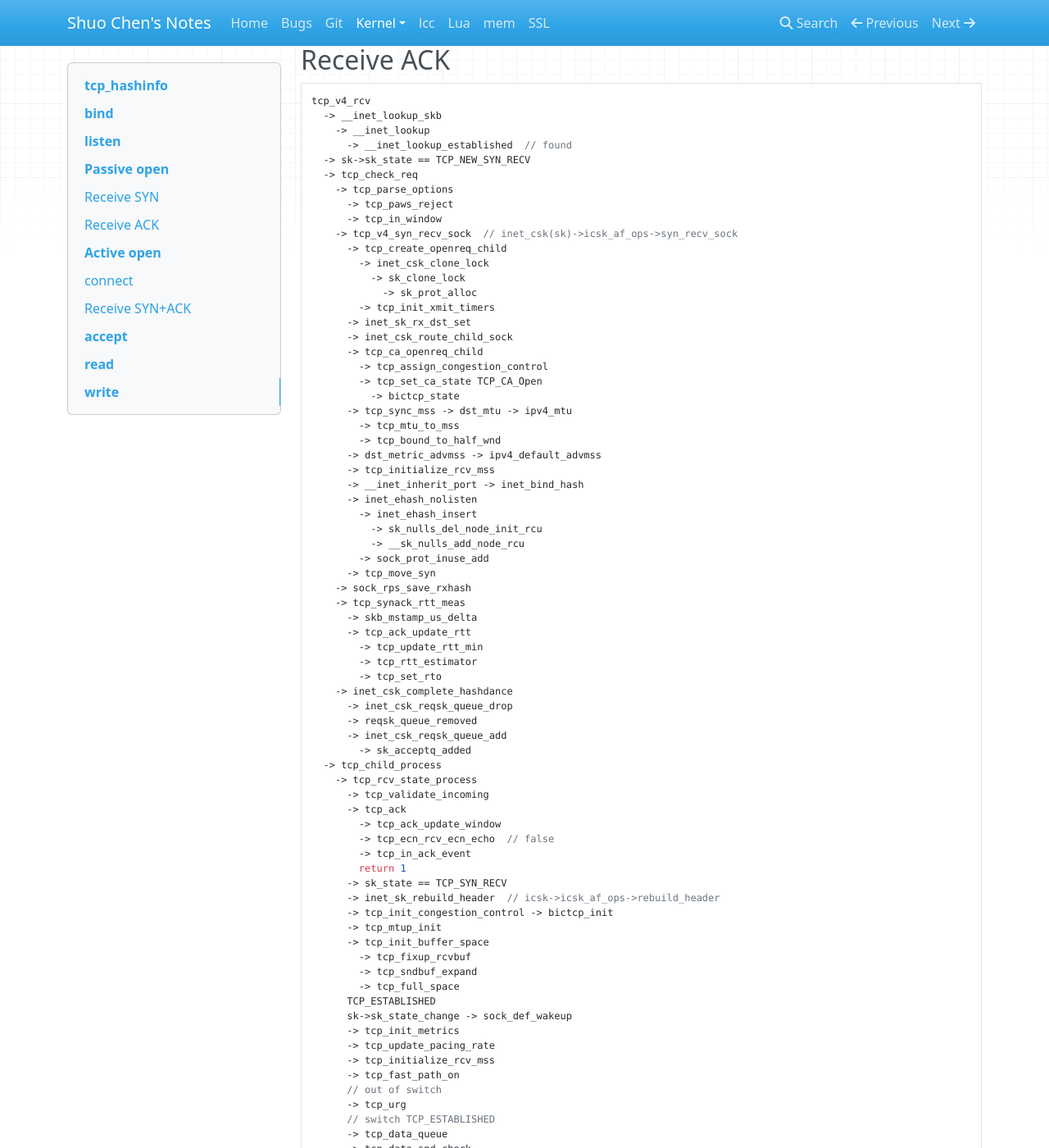
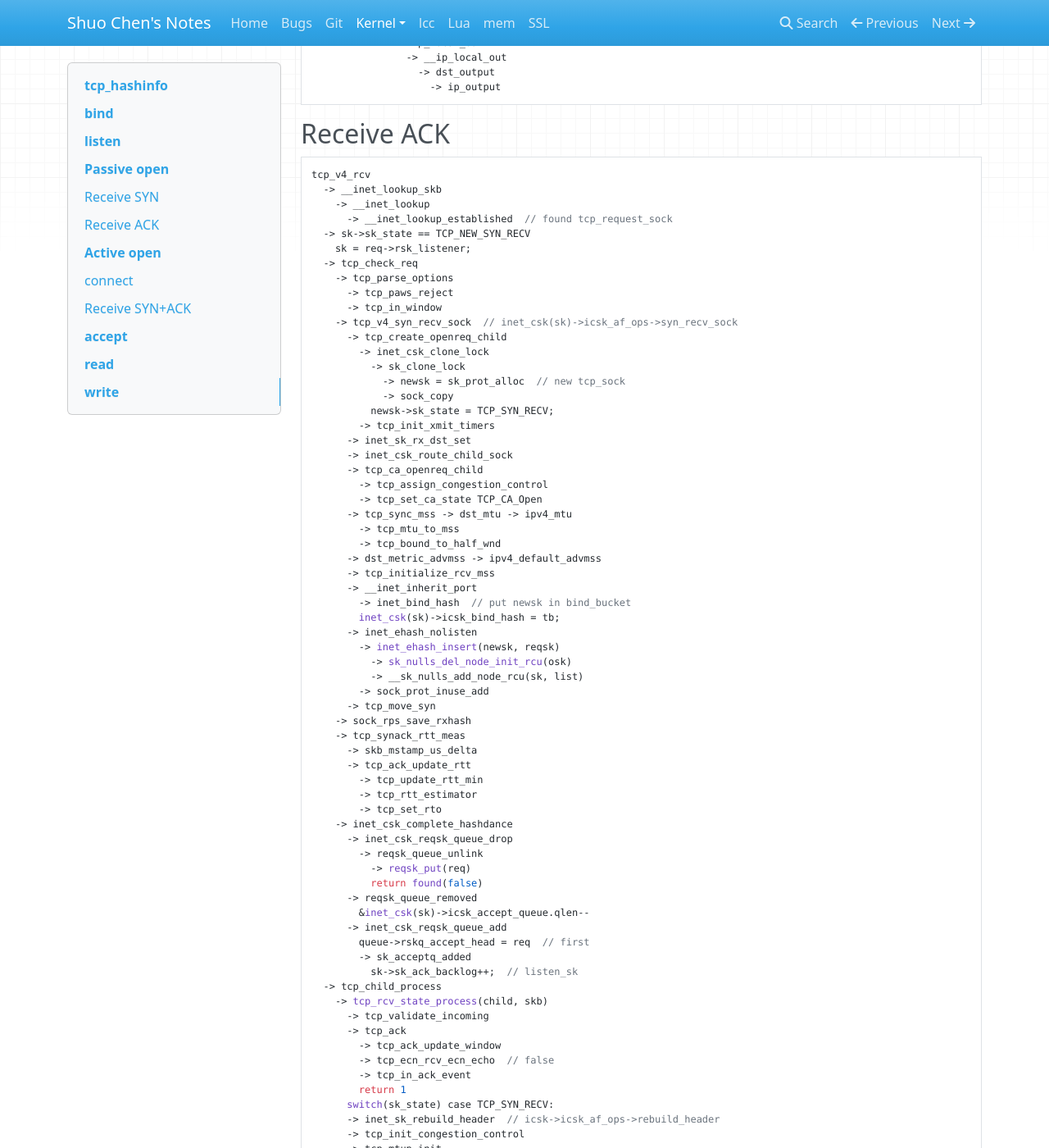
Before and after one commit to chenshuo/notes, an MkDocs documentation site: the page built from docs/kernel/callgraph.md, in a window 1280 px wide and 1400 px high, scrolled down 3529 px. Shown: the whole window at 82% size. Built offline with MkDocs 1.6.1, drawn with Linux system fonts in a browser that asks for light colours; nearby versions of some CDN libraries; old or Windows-style settings are respelled for this version of MkDocs; some of the changed text lies outside the part shown.

Commit message:
update kernel/callgraph.md

````diff
--- a/docs/kernel/callgraph.md
+++ b/docs/kernel/callgraph.md
@@ -127,22 +127,27 @@ tcp_v4_rcv
             -> reqsk_alloc
                req->rsk_listener = sk_listener;
             ireq->ireq_state = TCP_NEW_SYN_RECV;
+            ireq->ireq_family = sk_listener->sk_family;
           -> tcp_parse_options
           -> tcp_openreq_init
           -> tcp_v4_init_req  // af_ops->init_req
             -> tcp_v4_save_options
-          -> tcp_v4_init_sequence  // af_ops->init_seq
+          -> isn = tcp_v4_init_sequence  // af_ops->init_seq
           -> tcp_v4_route_req  // af_ops->route_req
             -> inet_csk_route_req
               -> flowi4_init_output
               -> ip_route_output_flow
           -> tcp_ecn_create_request
+          -> tcp_openreq_init_rwin
+            -> tcp_select_initial_window
           -> tcp_reqsk_record_syn
+          -> tcp_try_fastopen
           -> inet_csk_reqsk_queue_hash_add
-            -> reqsk_queue_hash_req
+            -> reqsk_queue_hash_req  //***
               -> inet_ehash_insert
                 -> __sk_nulls_add_node_rcu
             -> inet_csk_reqsk_queue_added
+              inet_csk(sk)->icsk_accept_queue.qlen++
           -> tcp_v4_send_synack  // af_ops->send_synack
             -> tcp_make_synack
             -> __tcp_v4_send_check
@@ -158,8 +163,9 @@ tcp_v4_rcv
 tcp_v4_rcv
   -> __inet_lookup_skb
     -> __inet_lookup
-      -> __inet_lookup_established  // found
+      -> __inet_lookup_established  // found tcp_request_sock
   -> sk->sk_state == TCP_NEW_SYN_RECV
+    sk = req->rsk_listener;
   -> tcp_check_req
     -> tcp_parse_options
       -> tcp_paws_reject
@@ -168,24 +174,27 @@ tcp_v4_rcv
       -> tcp_create_openreq_child
         -> inet_csk_clone_lock
           -> sk_clone_lock
-            -> sk_prot_alloc
+            -> newsk = sk_prot_alloc  // new tcp_sock
+            -> sock_copy
+          newsk->sk_state = TCP_SYN_RECV;
         -> tcp_init_xmit_timers
       -> inet_sk_rx_dst_set
       -> inet_csk_route_child_sock
       -> tcp_ca_openreq_child
         -> tcp_assign_congestion_control
         -> tcp_set_ca_state TCP_CA_Open
-          -> bictcp_state
       -> tcp_sync_mss -> dst_mtu -> ipv4_mtu
         -> tcp_mtu_to_mss
         -> tcp_bound_to_half_wnd
       -> dst_metric_advmss -> ipv4_default_advmss
       -> tcp_initialize_rcv_mss
-      -> __inet_inherit_port -> inet_bind_hash
+      -> __inet_inherit_port
+        -> inet_bind_hash  // put newsk in bind_bucket
+        inet_csk(sk)->icsk_bind_hash = tb;
       -> inet_ehash_nolisten
-        -> inet_ehash_insert
-          -> sk_nulls_del_node_init_rcu
-          -> __sk_nulls_add_node_rcu
+        -> inet_ehash_insert(newsk, reqsk)
+          -> sk_nulls_del_node_init_rcu(osk)
+          -> __sk_nulls_add_node_rcu(sk, list)
         -> sock_prot_inuse_add
       -> tcp_move_syn
     -> sock_rps_save_rxhash
@@ -197,26 +206,32 @@ tcp_v4_rcv
         -> tcp_set_rto
     -> inet_csk_complete_hashdance
       -> inet_csk_reqsk_queue_drop
+        -> reqsk_queue_unlink
+          -> reqsk_put(req)
+          return found(false)
       -> reqsk_queue_removed
+        &inet_csk(sk)->icsk_accept_queue.qlen--
       -> inet_csk_reqsk_queue_add
+        queue->rskq_accept_head = req  // first
         -> sk_acceptq_added
+          sk->sk_ack_backlog++;  // listen_sk
   -> tcp_child_process
-    -> tcp_rcv_state_process
+    -> tcp_rcv_state_process(child, skb)
       -> tcp_validate_incoming
       -> tcp_ack
         -> tcp_ack_update_window
         -> tcp_ecn_rcv_ecn_echo  // false
         -> tcp_in_ack_event
         return 1
-      -> sk_state == TCP_SYN_RECV
+      switch(sk_state) case TCP_SYN_RECV:
       -> inet_sk_rebuild_header  // icsk->icsk_af_ops->rebuild_header
-      -> tcp_init_congestion_control -> bictcp_init
+      -> tcp_init_congestion_control
       -> tcp_mtup_init
       -> tcp_init_buffer_space
         -> tcp_fixup_rcvbuf
         -> tcp_sndbuf_expand
         -> tcp_full_space
-      TCP_ESTABLISHED
+      tcp_set_state(sk, TCP_ESTABLISHED)
       sk->sk_state_change -> sock_def_wakeup
       -> tcp_init_metrics
       -> tcp_update_pacing_rate
@@ -224,8 +239,8 @@ tcp_v4_rcv
       -> tcp_fast_path_on
       // out of switch
       -> tcp_urg
-      // switch TCP_ESTABLISHED
-      -> tcp_data_queue
+      switch TCP_ESTABLISHED
+        -> tcp_data_queue
       -> tcp_data_snd_check
       -> tcp_ack_snd_check
     -> parent->sk_data_ready -> sock_def_readable -> wake_up_interruptible_sync_poll
@@ -359,10 +374,24 @@ tcp_v4_rcv
 
 # accept
 ```text
-sys_accept
+sys_accept4
+  -> newsock = sock_alloc
+  -> newfd = get_unused_fd_flags
+  -> newfile = sock_alloc_file(newsock, ...)
   -> inet_accept (sock->ops->accept)
-    -> inet_csk_accept (sk1->sk_prot->accept)
+    -> sk2 = inet_csk_accept (sk1->sk_prot->accept)
+      queue = &icsk->icsk_accept_queue;
+      req = reqsk_queue_remove(queue, sk);
+        req = queue->rskq_accept_head;
+        -> sk_acceptq_removed(parent);  // sk->sk_ack_backlog--;
+      newsk = req->sk
+      -> release_sock(sk)
+      -> reqsk_put(req) -> reqsk_free
+      return newsk
+    -> sock_graft(sk2, newsock)
+  -> fd_install(newfd, newfile)
 ```
+
 # read
 
 # write
````
